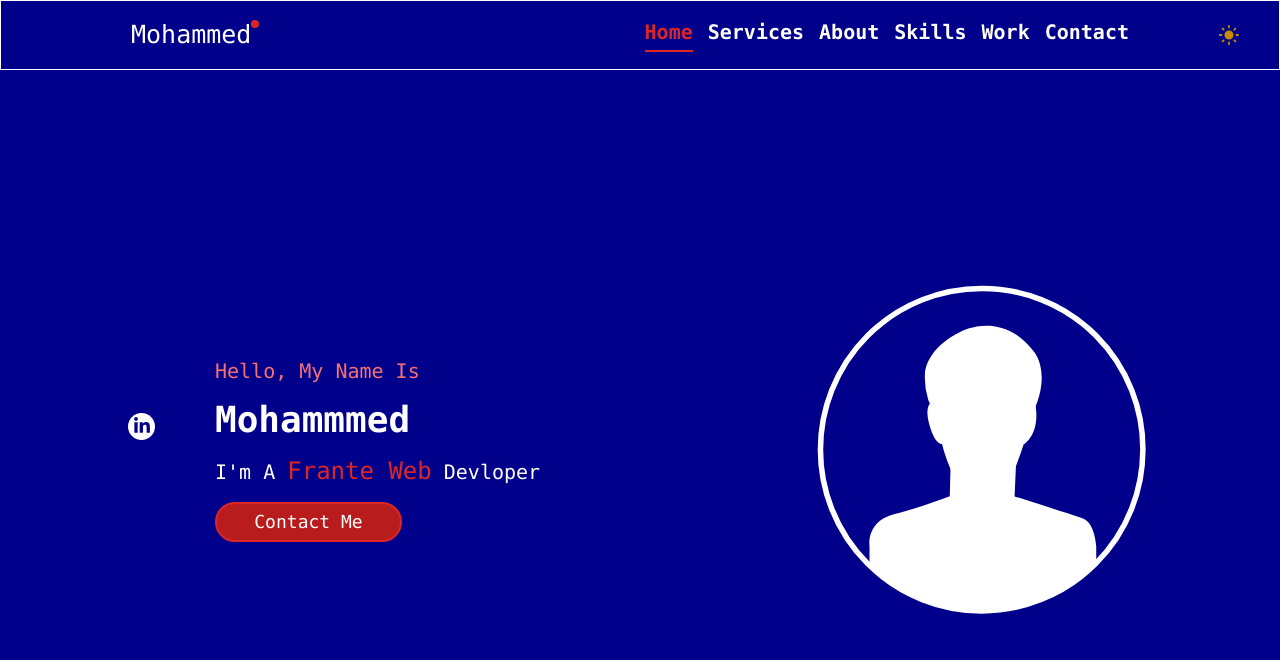
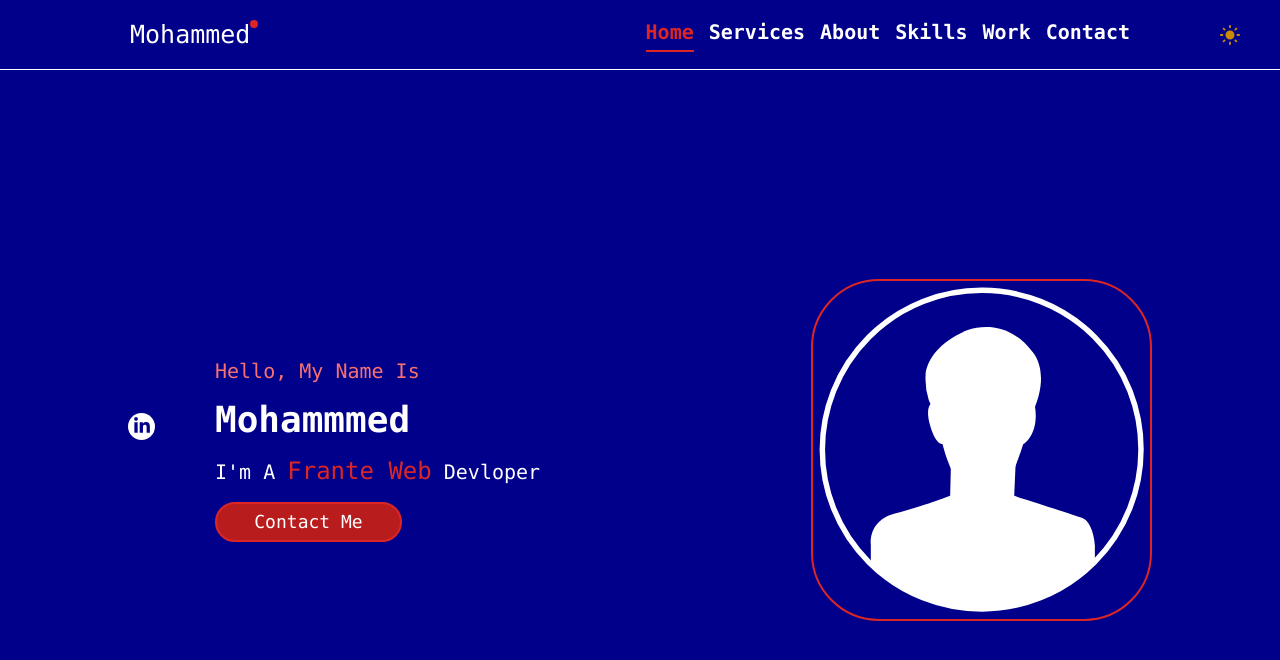
Before and after one commit to devmohammed18/portfolio, a Next.js app: page / in a window 1280 px wide. Shown: the top 660 px of the page. Built offline with nearby package versions, Linux system fonts and the light colour scheme.

Commit message:
update home and navbar

```diff
--- a/app/components/home/home.tsx
+++ b/app/components/home/home.tsx
@@ -86,7 +86,7 @@ function Home() {
 
 
 
-                className='sm:w-4/5 md:w-4/5  w-2/6 flex justify-center items-center border-0 border-solid border-red-600' >
+                className='sm:w-4/5 md:w-4/5  w-2/6 flex justify-center items-center border-2 border-solid border-red-600' >
 
                     {/* <Image className='rounded-full z-10 w-64 h-64 sm:w-72 sm:h-72 md:w-96 md:h-96' src={image_profil} alt='imageprofil'   /> */}
                     <svg id="Layer_1" data-name="Layer 1" xmlns="http://www.w3.org/2000/svg" viewBox="0 0 247 247">
--- a/app/components/navbar/navbar.module.css
+++ b/app/components/navbar/navbar.module.css
@@ -9,7 +9,7 @@
     margin: auto;
     padding: 30px 40px 30px 40px ;
     height: 70px;
-    border: 1px solid white;
+    border-bottom: 1px solid white;
 
     background-color:hsl(240, 100%, 27%);;
 
```
